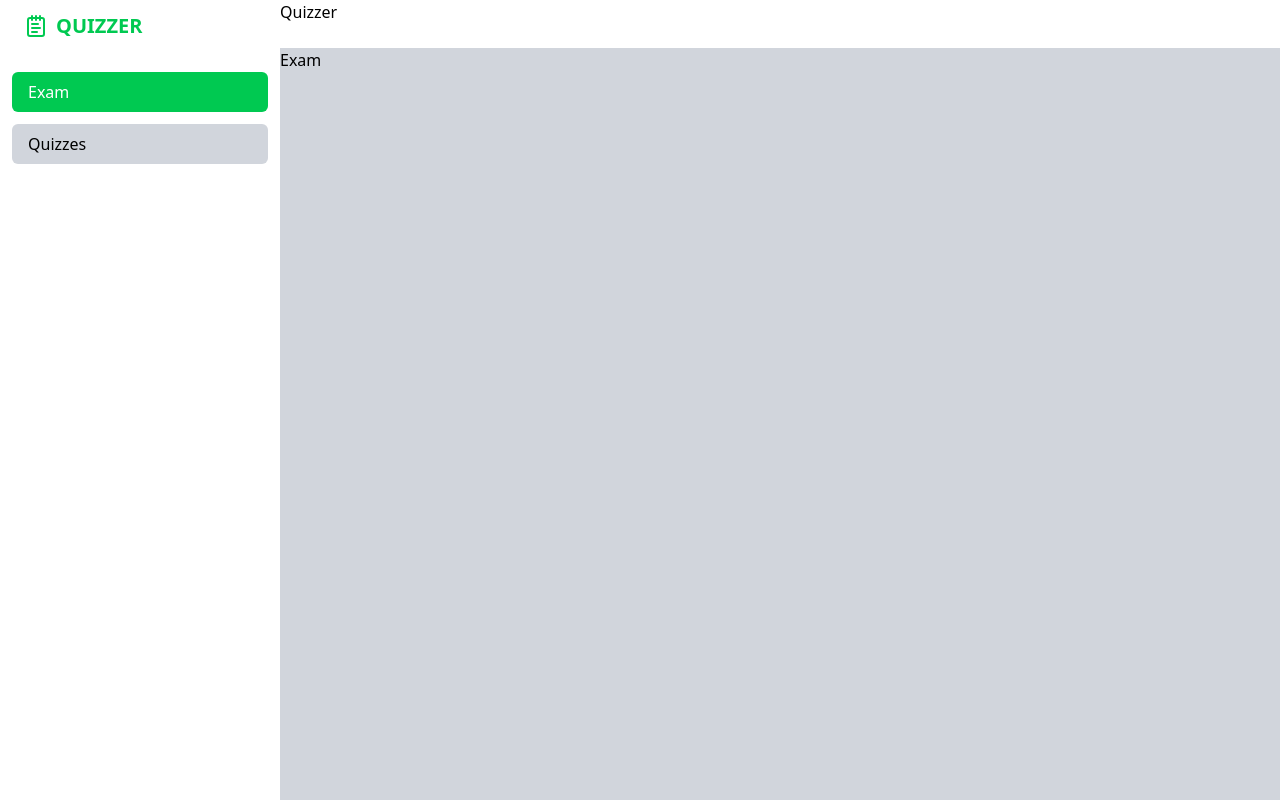
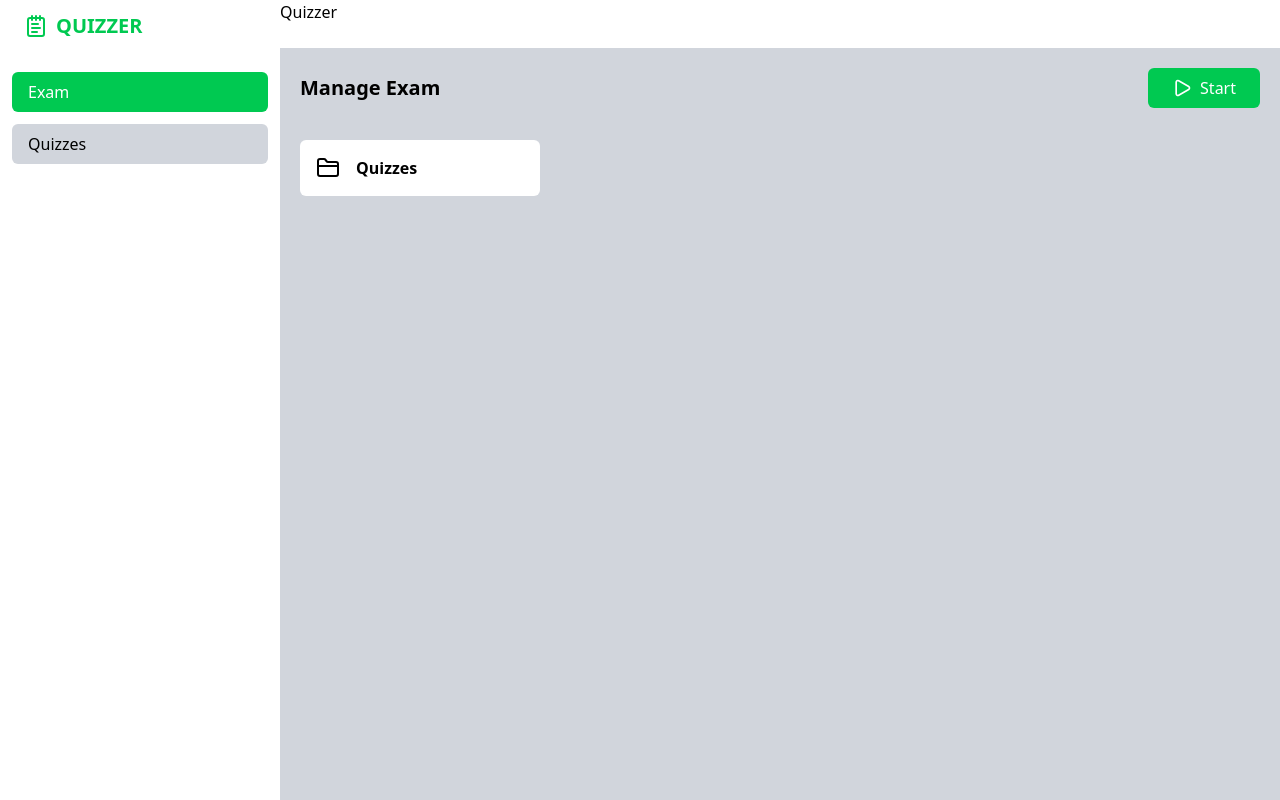
Before and after one commit to Code-W-Gab/Quizzer, a React (Vite) app in the folder Frontend/: page /Exam in a window 1280 px wide. Built offline with nearby package versions, Linux system fonts and the light colour scheme; no server answers.

Commit message:
Implement the start exam and Add new page for Exam

```diff
--- a/Frontend/src/App.jsx
+++ b/Frontend/src/App.jsx
@@ -2,13 +2,18 @@ import { Navigate, Route, Routes } from "react-router-dom"
 import ExamPage from "./pages/Exam/ExamPage"
 import QuizzesPage from "./pages/Quizzes/QuizzesPage"
 import ShowQuizPage from "./pages/Quizzes/ShowQuizPage"
+import ExamTimePage from "./pages/Exam/ExamTimePage"
 
 export default function App() {
   return(
     <main>
       <Routes>
         <Route path="/" element={<Navigate to='/Exam'/>}/>
-        <Route path="/Exam" element={<ExamPage/>}/>
+        {/* Exam Page */}
+        <Route>
+          <Route path="/Exam" element={<ExamPage/>}/>
+          <Route path="/Exam/Start-Exam" element={<ExamTimePage/>}/>
+        </Route>
         {/* Quizzes Page */}
         <Route>
           <Route path="/Quizzes" element={<QuizzesPage/>}/>
--- a/Frontend/src/components/Exam/Exam.jsx
+++ b/Frontend/src/components/Exam/Exam.jsx
@@ -1,5 +1,15 @@
-export default function Exam() {
+import ExamList from "./ExamList";
+import StartExam from "./StartExam";
+
+export default function Exam({quizFolder}) {
   return(
-    <div className="h-full bg-gray-300">Exam</div>
+    <div className="h-full bg-gray-300 p-5">
+      <div>
+        <StartExam/>
+      </div>
+      <div className="mt-8">
+        <ExamList quizFolder={quizFolder}/>
+      </div>
+    </div>
   )
 }
--- /dev/null
+++ b/Frontend/src/components/Exam/ExamList.jsx
@@ -0,0 +1,26 @@
+import { FolderClosed } from "lucide-react"
+import { useState } from "react"
+import ExamListDialog from "./ExamListDialog"
+
+export default function ExamList({quizFolder}) {
+  const [isModalOpen, setIsModalOpen] = useState(false)
+
+  return(
+    <div>
+      <div className="grid grid-cols-4">
+        <button onClick={() => setIsModalOpen(true)} className="flex items-center gap-4 cursor-auto font-semibold bg-white rounded-md p-4 hover:bg-green-500 hover:text-white">
+          <FolderClosed />
+          <p>Quizzes</p>
+        </button>
+      </div>
+
+      {isModalOpen && (
+        <div className="fixed inset-0 flex bg-gray-800/50 items-center justify-center">
+          <div className="bg-opacity-25">
+            <ExamListDialog onClose={() => setIsModalOpen(false)} quizFolder={quizFolder}/>
+          </div>
+        </div>
+      )}
+    </div>
+  )
+}
--- /dev/null
+++ b/Frontend/src/components/Exam/ExamListDialog.jsx
@@ -0,0 +1,27 @@
+export default function ExamListDialog({onClose, quizFolder}) {
+
+  return(
+    <div>
+      <div className="bg-white w-90 px-4 py-6 rounded-md">
+        <h1 className="text-xl mb-4 font-semibold">Quizzes</h1>
+        <div>
+          {quizFolder.map((folder) => {
+            return(
+              <div key={folder._id} className="flex items-center gap-3 mb-3">
+                <input
+                  className="size-5 accent-green-600 mt-0.5 shrink-0"
+                  type="checkbox"
+                />
+                <label className="text-md break-all">{folder.name}</label>
+              </div>
+            )
+          })}
+        </div>
+        <div className="mt-6 mr-2 flex justify-end gap-4 text-md text-green-600">
+          <button onClick={onClose}>Back</button>
+          <button>Ok</button>
+        </div>
+      </div>
+    </div>
+  )
+}
--- /dev/null
+++ b/Frontend/src/components/Exam/ExamTime.jsx
@@ -0,0 +1,9 @@
+import Header from "./Header";
+
+export default function ExamTime() {
+  return(
+    <div>
+      <Header/>
+    </div>
+  )
+}
--- /dev/null
+++ b/Frontend/src/components/Exam/ExitExam.jsx
@@ -0,0 +1,13 @@
+export default function ExitExam({onClose}) {
+  return(
+    <div>
+      <div className="bg-white w-90 px-4 py-6 rounded-md">
+        <p className="text-lg mb-4 font-semibold">Do you want to quit the exam?</p>
+        <div className="mt-6 mr-2 flex justify-end gap-4 text-md text-green-600">
+          <button onClick={onClose}>NO</button>
+          <button>QUIT</button>
+        </div>
+      </div>
+    </div>
+  )
+}
--- /dev/null
+++ b/Frontend/src/components/Exam/Header.jsx
@@ -0,0 +1,27 @@
+// import { Link } from "react-router-dom";
+import { ArrowLeft } from "lucide-react";
+import { useState } from "react";
+import ExitExam from "./ExitExam";
+
+export default function Header() {
+  const [isModalOpen, setIsModalOpen] = useState(false)
+
+  return(
+    <div>
+      <div className="flex items-center gap-4 bg-green-500 text-white py-3 px-6">
+        <button onClick={() => setIsModalOpen(true)}>
+          <ArrowLeft />
+        </button>
+        <h1 className="text-lg font-semibold">Question: 1/50</h1>
+      </div>
+
+      {isModalOpen && (
+        <div className="fixed inset-0 flex bg-gray-800/50 items-center justify-center">
+          <div className="bg-opacity-25">
+            <ExitExam onClose={() => setIsModalOpen(false)}/>
+          </div>
+        </div>
+      )}
+    </div>
+  )
+}
--- /dev/null
+++ b/Frontend/src/components/Exam/StartExam.jsx
@@ -0,0 +1,19 @@
+import { Play } from "lucide-react";
+import { Link } from "react-router-dom";
+
+export default function StartExam() {
+  return(
+    <div>
+      <div className="flex justify-between items-center">
+        <h1 className="text-xl font-bold">Manage Exam</h1>
+        <Link
+          to={"/Exam/Start-Exam"}
+          className="bg-green-500 text-white py-2 px-6 flex items-center gap-2 rounded-md"
+        >
+          <Play size={20}/>
+          <span>Start</span>
+        </Link>
+      </div>
+    </div>
+  )
+}
--- a/Frontend/src/pages/Exam/ExamPage.jsx
+++ b/Frontend/src/pages/Exam/ExamPage.jsx
@@ -1,10 +1,26 @@
 import Navigation from "../../components/Common/Navigation";
 import Exam from "../../components/Exam/Exam";
+import { getQuizFolder } from "../../services/quizService";
+import { useState, useEffect } from "react";
 
 export default function ExamPage() {
+  const [quizFolder, setQuizFolder] = useState([])
+
+  function fetchQuizFolder() {
+    getQuizFolder()
+      .then(res => {
+        setQuizFolder(res.data.data)
+      })
+      .catch(err => console.log(err))
+  }
+
+  useEffect(() => {
+    fetchQuizFolder()
+  }, [])
+
   return(
     <Navigation>
-      <Exam/>
+      <Exam quizFolder={quizFolder}/>
     </Navigation>
   )
 }
--- /dev/null
+++ b/Frontend/src/pages/Exam/ExamTimePage.jsx
@@ -0,0 +1,7 @@
+import ExamTime from "../../components/Exam/ExamTime";
+
+export default function ExamTimePage() {
+  return(
+    <ExamTime/>
+  )
+}
```
